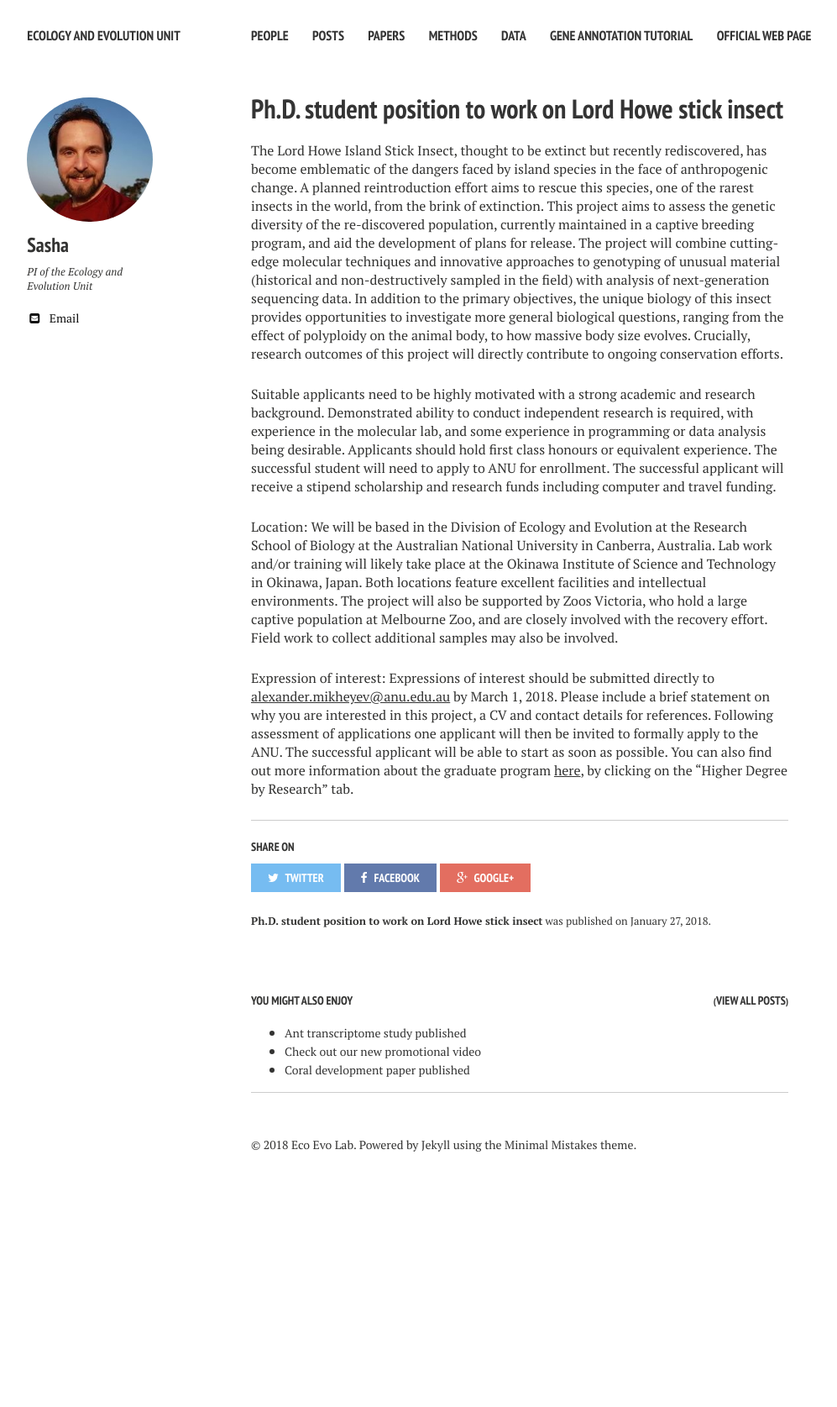
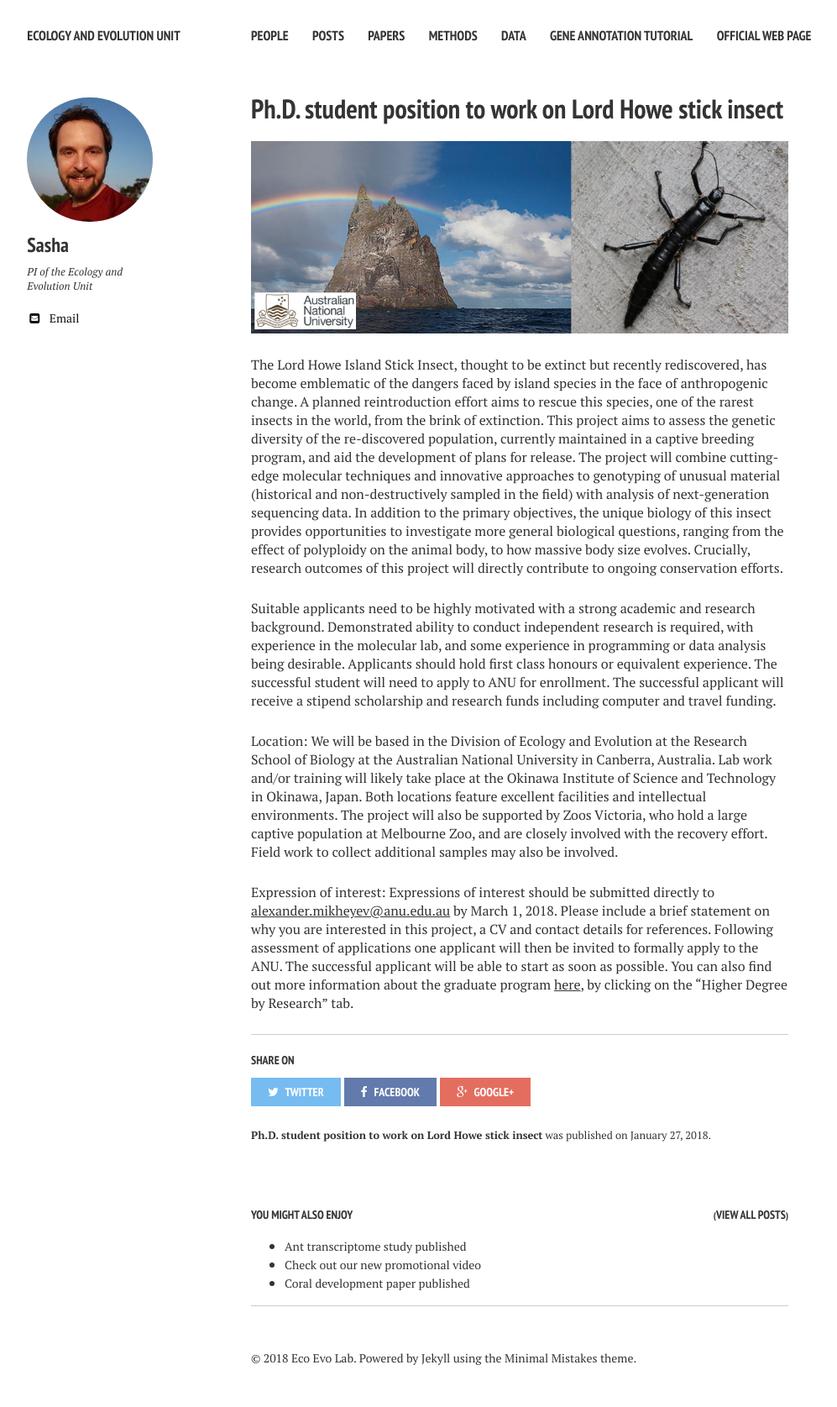
Before and after one commit to MikheyevLab/EcoEvoUnit, a Jekyll site: the page built from _posts/2018-01-27-phd-student-position-to-work-on-lord-howe-stick-insect.md, in a window 1280 px wide. Shown: the whole page at 84% size, without its empty margins (21-1018 px from the left). Built offline with Jekyll 4.4.1, drawn with Linux system fonts in a browser that asks for light colours; nearby versions of some CDN libraries; before the commit the page ends 1421 px from its top, so only the background shows below that.

Commit message:
test image path

```diff
--- a/_posts/2018-01-27-phd-student-position-to-work-on-lord-howe-stick-insect.md
+++ b/_posts/2018-01-27-phd-student-position-to-work-on-lord-howe-stick-insect.md
@@ -8,6 +8,8 @@ published: True
 featured-img: /images/stick-insect-phd.jpg
 ---
 
+![Stick insect]({{ "/images/stick-insect-phd.jpg" }})
+
 The Lord Howe Island Stick Insect, thought to be extinct but recently rediscovered, has become emblematic of the dangers faced by island species in the face of anthropogenic change. A planned reintroduction effort aims to rescue this species, one of the rarest insects in the world, from the brink of extinction. This project aims to assess the genetic diversity of the re-discovered population, currently maintained in a captive breeding program, and aid the development of plans for release. The project will combine cutting-edge molecular techniques and innovative approaches to genotyping of unusual material (historical and non-destructively sampled in the field) with analysis of next-generation sequencing data. In addition to the primary objectives, the unique biology of this insect provides opportunities to investigate more general biological questions, ranging from the effect of polyploidy on the animal body, to how massive body size evolves. Crucially, research outcomes of this project will directly contribute to ongoing conservation efforts.
 
 Suitable applicants need to be highly motivated with a strong academic and research background. Demonstrated ability to conduct independent research is required, with experience in the molecular lab, and some experience in programming or data analysis being desirable. Applicants should hold first class honours or equivalent experience. The successful student will need to apply to ANU for enrollment. The successful applicant will receive a stipend scholarship and research funds including computer and travel funding.
```
